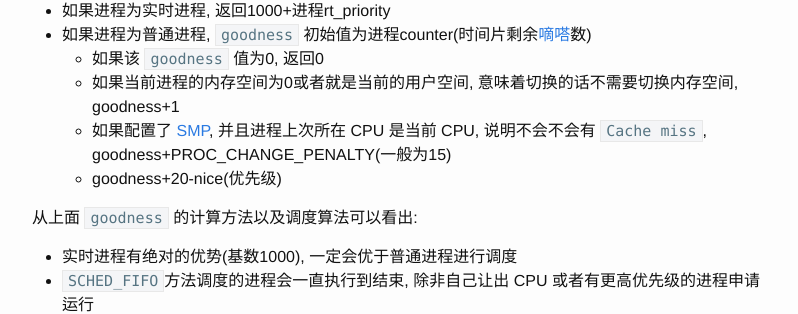
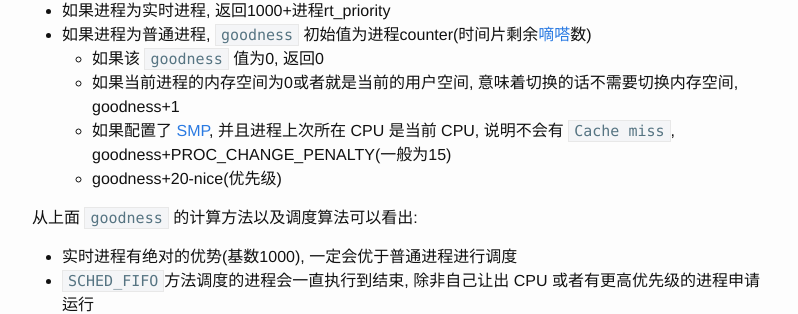
Before and after one commit to jialeicui/jialeicui.github.io, a Jekyll site: the page built from _posts/2015-07-14-schedule.md, in a window 1280 px wide and 900 px high, scrolled down 3441 px. Shown: the part 138-452 px from the top of the window, without its empty margins (238-1036 px from the left). Built offline with Jekyll 4.4.1, drawn with Linux system fonts in a browser that asks for light colours; comment, search, counter and statistics services are not loaded.

Commit message:
rm extra word

```diff
--- a/_posts/2015-07-14-schedule.md
+++ b/_posts/2015-07-14-schedule.md
@@ -137,7 +137,7 @@ Timeslice: 0.099984800s
 * 如果进程为普通进程,  `goodness` 初始值为进程counter(时间片剩余[嘀嗒](http://oss.org.cn/kernel-book/ch05/5.1.4.htm)数)
     * 如果该 `goodness` 值为0, 返回0
     * 如果当前进程的内存空间为0或者就是当前的用户空间, 意味着切换的话不需要切换内存空间, goodness+1
-    * 如果配置了 [SMP](https://zh.wikipedia.org/wiki/對稱多處理), 并且进程上次所在  CPU 是当前 CPU, 说明不会不会有 `Cache miss`, goodness+PROC_CHANGE_PENALTY(一般为15)
+    * 如果配置了 [SMP](https://zh.wikipedia.org/wiki/對稱多處理), 并且进程上次所在  CPU 是当前 CPU, 说明不会有 `Cache miss`, goodness+PROC_CHANGE_PENALTY(一般为15)
     * goodness+20-nice(优先级)
 
 从上面 `goodness` 的计算方法以及调度算法可以看出:
```
